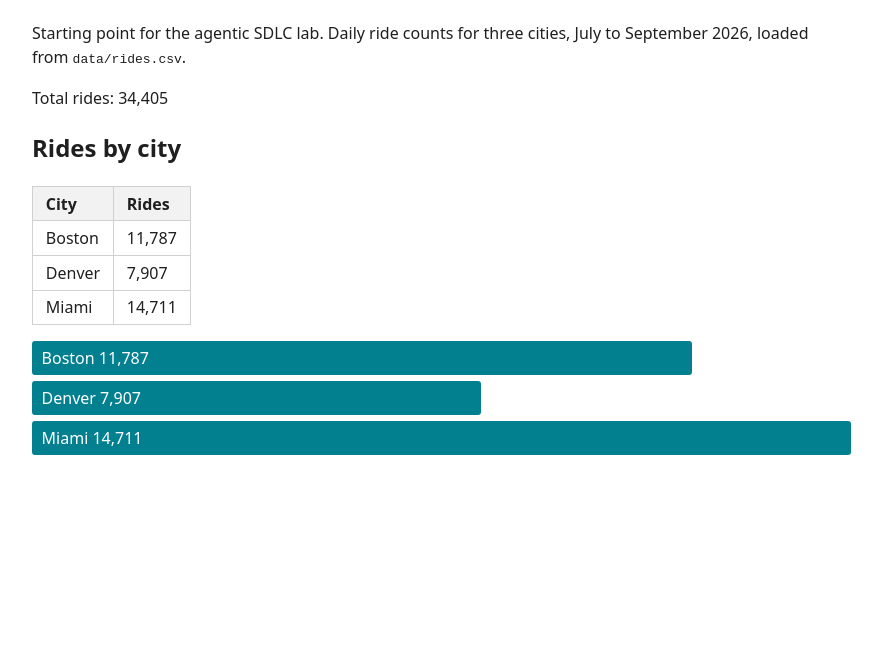
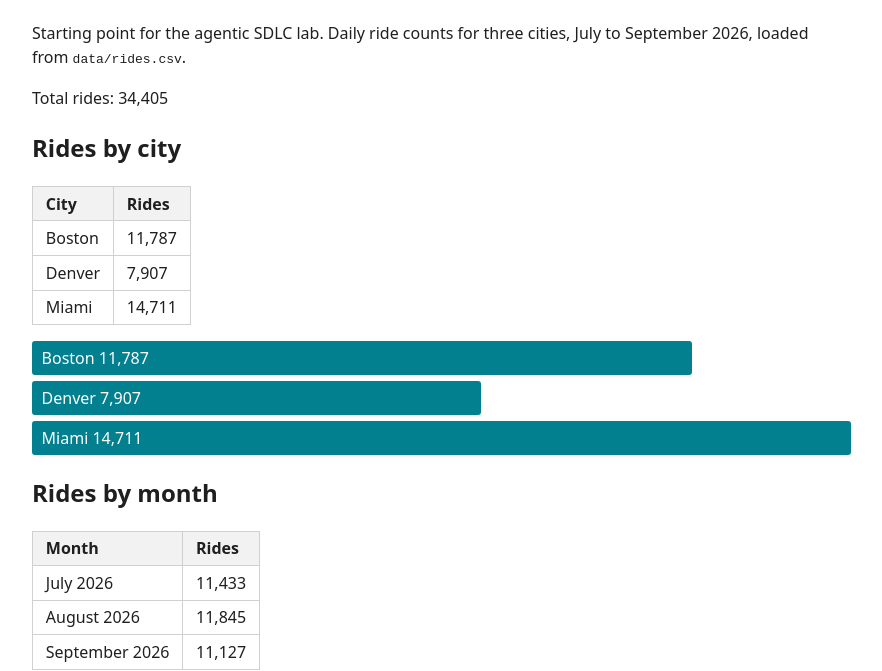
Before and after one commit to Chidochashe/pocock-lab, a website: page site/index.html in a window 1280 px wide. Shown: the part 130-801 px from the top of the page, without its empty margins (208-1090 px from the left). Drawn offline with Linux system fonts and the light colour scheme.

Commit message:
Show Rides by month section on the home page
Refs #3

Co-Authored-By: Claude Opus 5.5 <noreply@anthropic.com>

```diff
--- a/site/index.html
+++ b/site/index.html
@@ -22,10 +22,18 @@
       </table>
       <div id="chart" class="bars" role="img" aria-label="Bar chart of rides by city"></div>
     </section>
+    <section>
+      <h2>Rides by month</h2>
+      <table id="by-month">
+        <thead><tr><th>Month</th><th>Rides</th></tr></thead>
+        <tbody></tbody>
+      </table>
+      <div id="month-chart" class="bars" role="img" aria-label="Bar chart of rides by month"></div>
+    </section>
   </main>
   <script type="module">
     import { parseCsv } from "./src/csv.js";
-    import { totalRides, ridesByCity } from "./src/stats.js";
+    import { totalRides, ridesByCity, ridesByMonth } from "./src/stats.js";
 
     const response = await fetch("./data/rides.csv");
     const rows = parseCsv(await response.text());
@@ -48,6 +56,20 @@
       bar.textContent = `${city} ${rides.toLocaleString()}`;
       chart.appendChild(bar);
     }
+
+    const monthBody = document.querySelector("#by-month tbody");
+    const monthChart = document.getElementById("month-chart");
+    for (const { label, rides, share } of ridesByMonth(rows)) {
+      const tr = document.createElement("tr");
+      tr.innerHTML = `<td>${label}</td><td>${rides.toLocaleString()}</td>`;
+      monthBody.appendChild(tr);
+
+      const bar = document.createElement("div");
+      bar.className = "bar";
+      bar.style.width = `${share * 100}%`;
+      bar.textContent = `${label} ${rides.toLocaleString()}`;
+      monthChart.appendChild(bar);
+    }
   </script>
 </body>
 </html>
```
